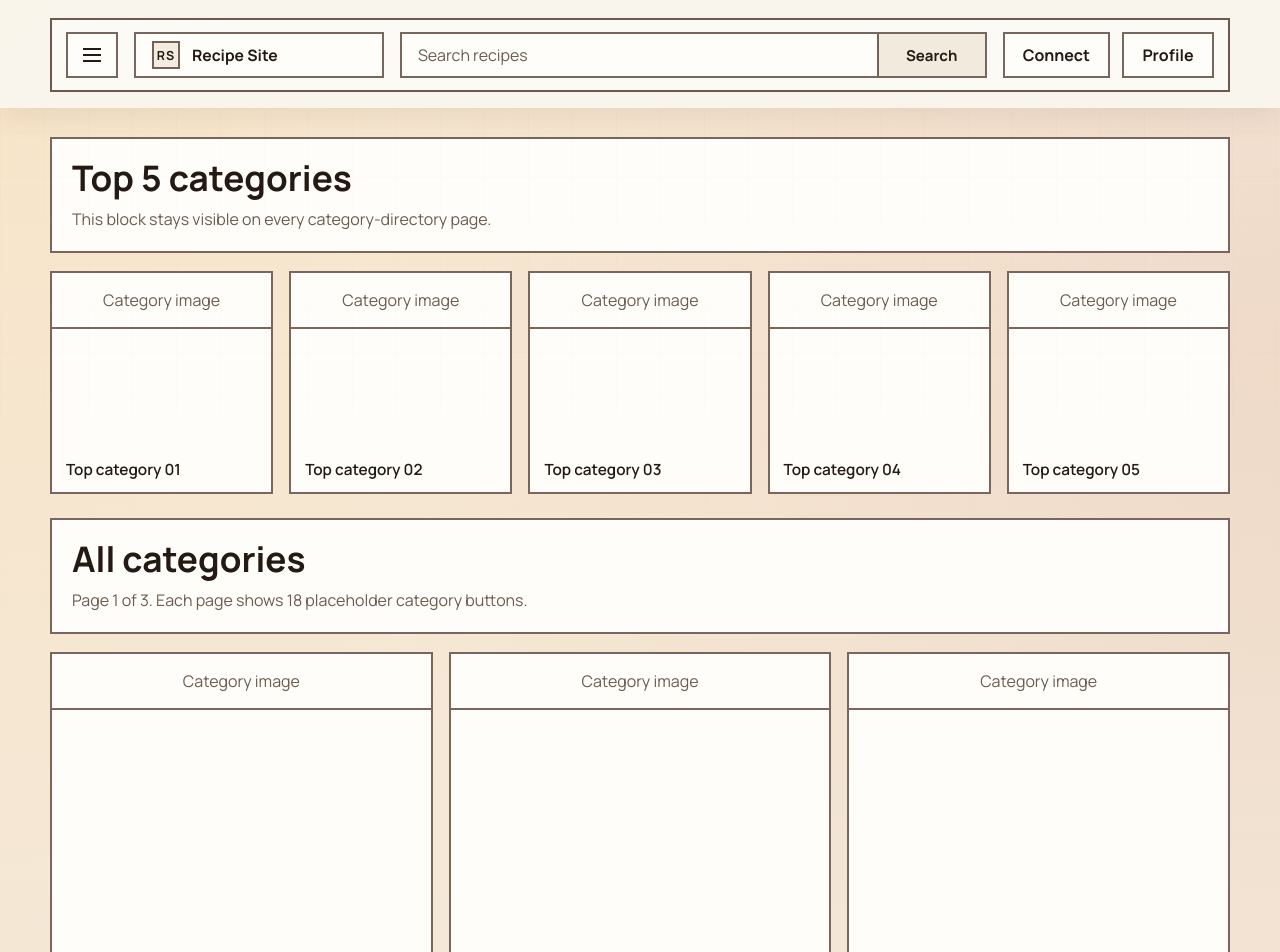
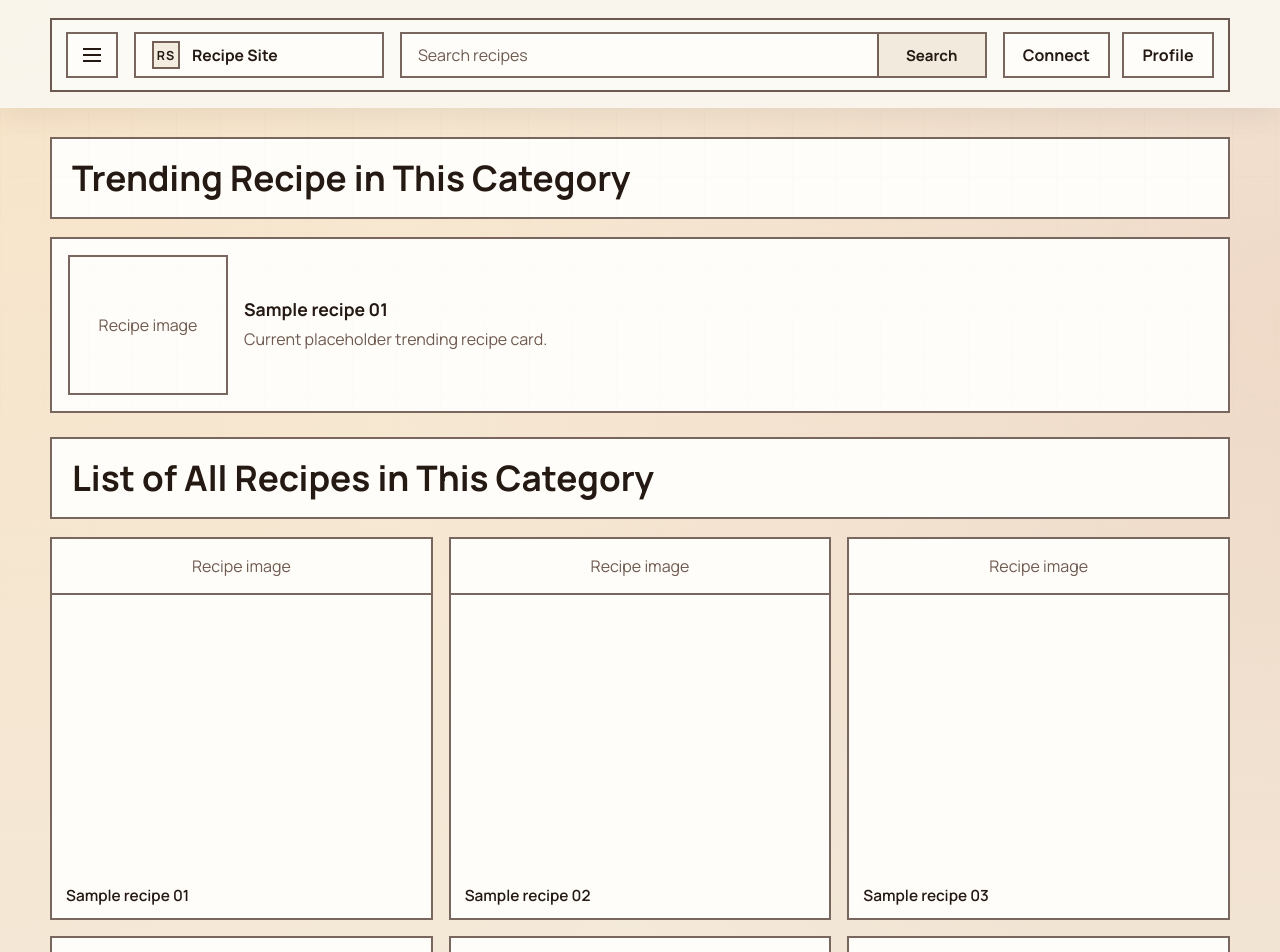
Before and after one commit to IDsuroh/42_ft_transcendence, a React (Vite) app in the folder frontend/: page /category/category-01 in a window 1280 px wide. Before the commit this address led to /category. Shown: the top 952 px of the page. Built offline with nearby package versions, Linux system fonts and the light colour scheme.

Commit message:
Refine category page and category sample navigation

```diff
--- a/frontend/src/App.css
+++ b/frontend/src/App.css
@@ -577,6 +577,16 @@
 .category-browser__image {
   min-height: 0;
   border-bottom: 2px solid rgba(69, 45, 36, 0.72);
+}
+
+.category-detail__featured-grid {
+  display: grid;
+  grid-template-columns: minmax(0, 1fr);
+  gap: 16px;
+}
+
+.category-detail__featured-card {
+  width: 100%;
 }
 
 .category-browser__pagination {
--- a/frontend/src/App.jsx
+++ b/frontend/src/App.jsx
@@ -4,6 +4,7 @@ import SiteHeader from './components/SiteHeader'
 import SiteFooter from './components/SiteFooter'
 import AddRecipePage from './pages/AddRecipePage'
 import AdminPage from './pages/AdminPage'
+import CategoryDetailPage from './pages/CategoryDetailPage'
 import CategoryPage from './pages/CategoryPage'
 import ConnectPage from './pages/ConnectPage'
 import HomePage from './pages/HomePage'
@@ -31,7 +32,7 @@ function AppShell() {
           <Route path="/" element={<HomePage />} />
           <Route path="/home" element={<Navigate replace to="/" />} />
           <Route path="/category" element={<CategoryPage />} />
-          <Route path="/category/:slug" element={<Navigate replace to="/category" />} />
+          <Route path="/category/:slug" element={<CategoryDetailPage />} />
           <Route path="/recipe/:slug" element={<RecipePage />} />
           <Route path="/results/search" element={<SearchResultsPage />} />
           <Route path="/connect" element={<ConnectPage />} />
--- /dev/null
+++ b/frontend/src/pages/CategoryDetailPage.jsx
@@ -0,0 +1,76 @@
+import { Navigate, useParams } from 'react-router-dom'
+
+const sampleCategorySlug = 'category-01'
+
+function handleRecipePlaceholderClick() {}
+
+function CategoryDetailPage() {
+  const { slug } = useParams()
+
+  if (slug !== sampleCategorySlug) {
+    return <Navigate replace to="/category" />
+  }
+
+  const alphabeticalRecipes = Array.from({ length: 18 }, (_, index) => ({
+    id: `${slug}-recipe-${index + 1}`,
+    label: 'Recipe image',
+    title: `Sample recipe ${String(index + 1).padStart(2, '0')}`,
+  })).sort((left, right) => left.title.localeCompare(right.title))
+  const trendingRecipe = {
+    id: `${slug}-trending-recipe`,
+    label: 'Recipe image',
+    title: 'Sample recipe 01',
+    summary: 'Current placeholder trending recipe card.',
+  }
+
+  return (
+    <div className="content-frame landing-plain">
+      <section className="landing-plain__section" aria-labelledby="category-detail-title">
+        <div className="landing-plain__titlebar">
+          <h1 id="category-detail-title">Trending Recipe in This Category</h1>
+        </div>
+
+        <div className="category-detail__featured-grid">
+          <button
+            type="button"
+            className="landing-plain__latest-card landing-plain__card-button category-detail__featured-card"
+            onClick={handleRecipePlaceholderClick}
+          >
+            <div className="landing-plain__latest-image" aria-hidden="true">
+              {trendingRecipe.label}
+            </div>
+
+            <div className="landing-plain__latest-copy">
+              <h3>{trendingRecipe.title}</h3>
+              <p>{trendingRecipe.summary}</p>
+            </div>
+          </button>
+        </div>
+      </section>
+
+      <section className="landing-plain__section" aria-labelledby="alphabetical-recipes-title">
+        <div className="landing-plain__titlebar">
+          <h2 id="alphabetical-recipes-title">List of All Recipes in This Category</h2>
+        </div>
+
+        <div className="category-browser__grid">
+          {alphabeticalRecipes.map((recipe) => (
+            <button
+              type="button"
+              key={recipe.id}
+              className="landing-plain__popular-card landing-plain__card-button category-browser__tile"
+              onClick={handleRecipePlaceholderClick}
+            >
+              <div className="landing-plain__image-placeholder category-browser__image" aria-hidden="true">
+                {recipe.label}
+              </div>
+              <div className="landing-plain__caption">{recipe.title}</div>
+            </button>
+          ))}
+        </div>
+      </section>
+    </div>
+  )
+}
+
+export default CategoryDetailPage
--- a/frontend/src/pages/CategoryPage.jsx
+++ b/frontend/src/pages/CategoryPage.jsx
@@ -1,19 +1,15 @@
-import { useSearchParams } from 'react-router-dom'
+import { Link, useSearchParams } from 'react-router-dom'
 
-const topCategoryPlaceholders = Array.from({ length: 5 }, (_, index) => ({
-  id: `top-category-${index + 1}`,
-  label: 'Category image',
-  name: `Top category ${String(index + 1).padStart(2, '0')}`,
-}))
-
-const totalPages = 3
 const categoriesPerPage = 18
-const pageNumbers = Array.from({ length: totalPages }, (_, index) => index + 1)
-const categoryPlaceholders = Array.from({ length: totalPages * categoriesPerPage }, (_, index) => ({
+const categoryPlaceholders = Array.from({ length: 54 }, (_, index) => ({
   id: `category-${index + 1}`,
   label: 'Category image',
   name: `Category ${String(index + 1).padStart(2, '0')}`,
+  detailPath: index === 0 ? '/category/category-01' : null,
 }))
+const topCategoryPlaceholders = categoryPlaceholders.slice(0, 5)
+const totalPages = Math.ceil(categoryPlaceholders.length / categoriesPerPage)
+const pageNumbers = Array.from({ length: totalPages }, (_, index) => index + 1)
 
 function handlePlaceholderClick() {}
 
@@ -45,11 +41,22 @@ function CategoryPage() {
       <section className="landing-plain__section" aria-labelledby="top-categories-title">
         <div className="landing-plain__titlebar">
           <h2 id="top-categories-title">Top 5 categories</h2>
-          <p>This block stays visible on every category-directory page.</p>
         </div>
 
         <div className="category-browser__top-grid">
           {topCategoryPlaceholders.map((category) => (
+            category.detailPath ? (
+              <Link
+                key={category.id}
+                className="landing-plain__popular-card landing-plain__card-button category-browser__tile category-browser__tile--top"
+                to={category.detailPath}
+              >
+                <div className="landing-plain__image-placeholder category-browser__image" aria-hidden="true">
+                  {category.label}
+                </div>
+                <div className="landing-plain__caption">{category.name}</div>
+              </Link>
+            ) : (
               <button
                 type="button"
                 key={category.id}
@@ -61,6 +68,7 @@ function CategoryPage() {
                 </div>
                 <div className="landing-plain__caption">{category.name}</div>
               </button>
+            )
           ))}
         </div>
       </section>
@@ -68,11 +76,23 @@ function CategoryPage() {
       <section className="landing-plain__section" aria-labelledby="all-categories-title">
         <div className="landing-plain__titlebar">
           <h2 id="all-categories-title">All categories</h2>
-          <p>{`Page ${currentPage} of ${totalPages}. Each page shows 18 placeholder category buttons.`}</p>
+          <p>{`Page ${currentPage} of ${totalPages}`}</p>
         </div>
 
         <div className="category-browser__grid">
           {currentCategories.map((category) => (
+            category.detailPath ? (
+              <Link
+                key={category.id}
+                className="landing-plain__popular-card landing-plain__card-button category-browser__tile"
+                to={category.detailPath}
+              >
+                <div className="landing-plain__image-placeholder category-browser__image" aria-hidden="true">
+                  {category.label}
+                </div>
+                <div className="landing-plain__caption">{category.name}</div>
+              </Link>
+            ) : (
               <button
                 type="button"
                 key={category.id}
@@ -84,6 +104,7 @@ function CategoryPage() {
                 </div>
                 <div className="landing-plain__caption">{category.name}</div>
               </button>
+            )
           ))}
         </div>
 
--- a/frontend/src/pages/HomePage.jsx
+++ b/frontend/src/pages/HomePage.jsx
@@ -15,9 +15,10 @@ const latestPlaceholders = Array.from({ length: 4 }, (_, index) => ({
 }))
 
 const topCategoryPlaceholders = Array.from({ length: 5 }, (_, index) => ({
-  id: `landing-category-${index + 1}`,
+  id: `top-category-${index + 1}`,
   label: 'Category image',
-  name: `Top category ${String(index + 1).padStart(2, '0')}`,
+  name: `Category ${String(index + 1).padStart(2, '0')}`,
+  detailPath: index === 0 ? '/category/category-01' : null,
 }))
 
 function handlePlaceholderClick(_slug) {}
@@ -95,11 +96,25 @@ function HomePage() {
       <section className="landing-plain__section" aria-labelledby="landing-top-categories-title">
         <div className="landing-plain__titlebar">
           <h2 id="landing-top-categories-title">Top 5 categories</h2>
-          <p>These featured category placeholders match the category page layout.</p>
         </div>
 
         <div className="category-browser__top-grid">
           {topCategoryPlaceholders.map((category) => (
+            category.detailPath ? (
+              <Link
+                key={category.id}
+                className="landing-plain__popular-card landing-plain__card-button category-browser__tile category-browser__tile--top"
+                to={category.detailPath}
+              >
+                <div
+                  className="landing-plain__image-placeholder category-browser__image"
+                  aria-hidden="true"
+                >
+                  {category.label}
+                </div>
+                <div className="landing-plain__caption">{category.name}</div>
+              </Link>
+            ) : (
               <button
                 type="button"
                 key={category.id}
@@ -114,6 +129,7 @@ function HomePage() {
                 </div>
                 <div className="landing-plain__caption">{category.name}</div>
               </button>
+            )
           ))}
         </div>
 
```
Lines whose indentation alone changed are shown as unchanged.
